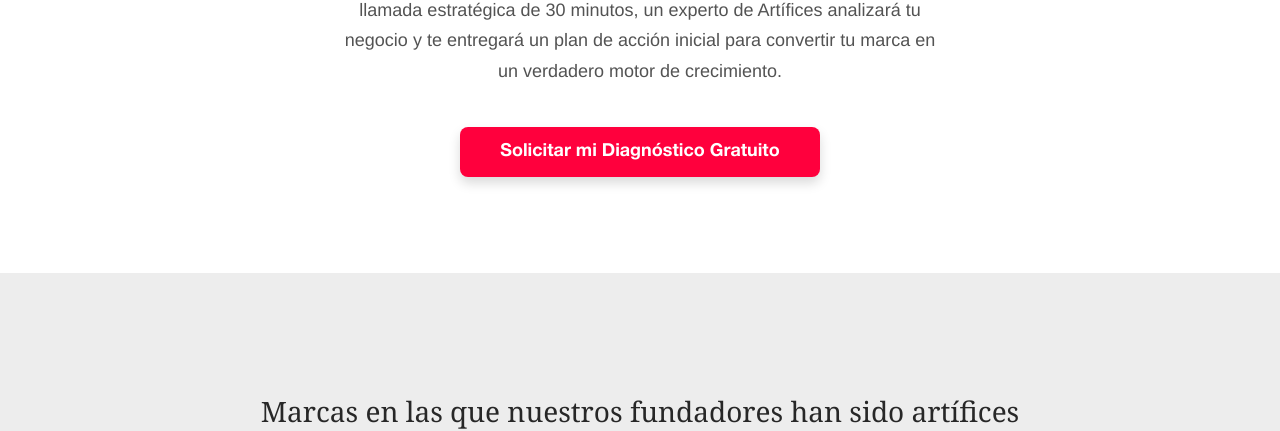
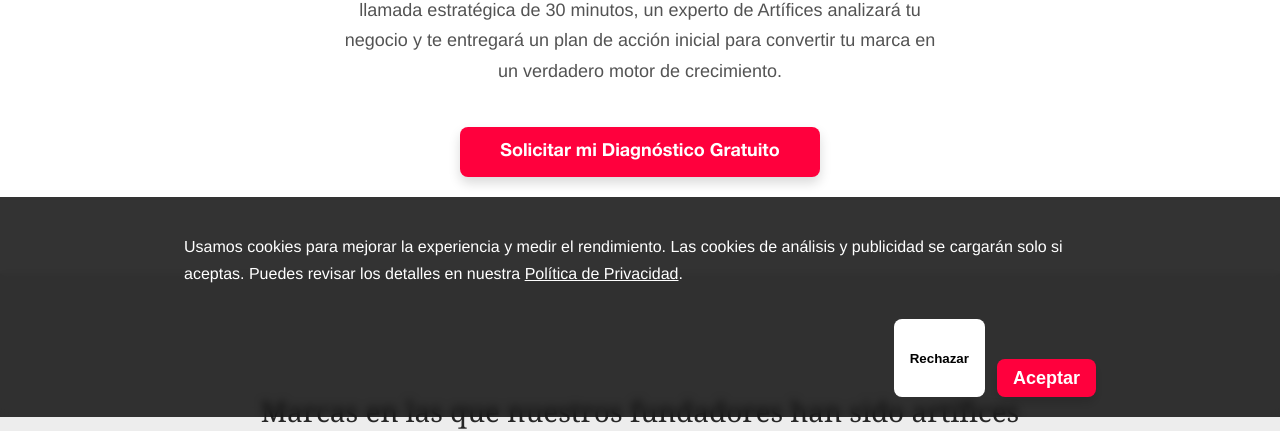
Before and after one commit to Juanalfaros/landing-artifices, a website built with Vite: page src/index.html in a window 1280 px wide. Shown: the part 383-814 px from the top of the page. Built offline with nearby package versions, Linux system fonts and the light colour scheme; files whose address does not match are found by name; a web font is replaced by a local one.

Commit message:
feat(consent): banner de cookies + integración Consent Mode v2 (events consent_granted/consent_denied)

```diff
--- a/src/css/styles.css
+++ b/src/css/styles.css
@@ -557,3 +557,60 @@ footer .recaptcha-disclaimer--footer {
   text-align: center;
   color: var(--gray-500, #737373);
 }
+
+/* ————— Cookie Banner ————— */
+.cookie-banner {
+  position: fixed;
+  left: 0;
+  right: 0;
+  bottom: 0;
+  z-index: 9999;
+  background: rgba(0,0,0,.8);
+  color: #fff;
+  backdrop-filter: blur(4px);
+  transform: translateY(100%);
+  transition: transform .3s ease;
+}
+
+.cookie-banner.is-visible {
+  transform: translateY(0);
+}
+
+.cookie-banner__inner {
+  max-width: 960px;
+  margin: 0 auto;
+  padding: 20px 24px;
+  display: grid;
+  gap: 16px;
+}
+
+.cookie-banner__text a {
+  color: #fff;
+  text-decoration: underline;
+}
+
+.cookie-banner__actions {
+  display: flex;
+  gap: 12px;
+  justify-content: flex-end;
+  flex-wrap: wrap;
+}
+
+.cookie-banner .btn-primary,
+.cookie-banner .btn-secondary {
+  border: 0;
+  padding: 10px 16px;
+  border-radius: 8px;
+  cursor: pointer;
+  font-weight: 600;
+}
+
+.cookie-banner .btn-primary {
+  background: #ff003d;
+  color: #fff;
+}
+
+.cookie-banner .btn-secondary {
+  background: #fff;
+  color: #000;
+}
--- a/src/index.html
+++ b/src/index.html
@@ -4,6 +4,28 @@
   <meta charset="utf-8" />
   <meta name="viewport" content="width=device-width, initial-scale=1" />
   <meta name="robots" content="index,follow" />
+  <script>
+    window.dataLayer = window.dataLayer || [];
+    // Consent Mode v2: todo denegado por defecto
+    window.dataLayer.push({
+      'gtm.start': new Date().getTime(), event: 'gtm.js'
+    });
+    window.dataLayer.push({
+      event: 'default_consent_set',
+      'consentDefaults': true
+    });
+    // API gtag
+    window.gtag = function(){ dataLayer.push(arguments); };
+    gtag('consent', 'default', {
+      'ad_storage': 'denied',
+      'analytics_storage': 'denied',
+      'ad_user_data': 'denied',
+      'ad_personalization': 'denied',
+      'functionality_storage': 'granted',  // cookies necesarias
+      'security_storage': 'granted'
+    });
+  </script>
+
 
   <!-- Google Tag Manager -->
   <%- gtmHead %>
@@ -258,6 +280,23 @@
     </section>
   </main>
 
+  <!-- …antes del </main> o justo antes del <footer> -->
+<div id="cookie-banner" class="cookie-banner" role="region" aria-label="Preferencias de cookies">
+  <div class="cookie-banner__inner">
+    <p class="cookie-banner__text">
+      Usamos cookies para mejorar la experiencia y medir el rendimiento.
+      Las cookies de análisis y publicidad se cargarán solo si aceptas.
+      Puedes revisar los detalles en nuestra
+      <a href="/pages/politica-privacidad.html">Política de Privacidad</a>.
+    </p>
+    <div class="cookie-banner__actions">
+      <button id="btn-consent-reject" class="btn-secondary" type="button">Rechazar</button>
+      <button id="btn-consent-accept" class="btn-primary" type="button">Aceptar</button>
+    </div>
+  </div>
+</div>
+
+
   <!-- FOOTER -->
   <footer>
     <div class="container">
@@ -285,6 +324,8 @@
 <script src="https://www.google.com/recaptcha/api.js?render=<%- VITE_RECAPTCHA_SITE_KEY %>"></script>
 
   <script type="module" src="/scripts/form.js"></script>
+  <script type="module" src="/scripts/consent.js"></script>
+
 
 </body>
 </html>
--- /dev/null
+++ b/src/scripts/consent.js
@@ -0,0 +1,60 @@
+// src/scripts/consent.js
+(function () {
+  const KEY = 'artifices_consent_v1';
+
+  function dl() {
+    window.dataLayer = window.dataLayer || [];
+    return window.dataLayer;
+  }
+
+  function save(state) {
+    try { localStorage.setItem(KEY, state); } catch {}
+  }
+
+  function read() {
+    try { return localStorage.getItem(KEY); } catch { return null; }
+  }
+
+  function pushState(state) {
+    if (state === 'granted') {
+      dl().push({ event: 'consent_granted' });
+    } else if (state === 'denied') {
+      dl().push({ event: 'consent_denied' });
+    }
+  }
+
+  function hideBanner() {
+    const banner = document.getElementById('cookie-banner');
+    if (banner) banner.classList.remove('is-visible');
+  }
+
+  function showBanner() {
+    const banner = document.getElementById('cookie-banner');
+    if (banner) banner.classList.add('is-visible');
+  }
+
+  function setConsent(state) {
+    save(state);
+    pushState(state);
+    hideBanner();
+  }
+
+  document.addEventListener('DOMContentLoaded', () => {
+    const stored = read();
+
+    // Si ya hay decisión, la reenviamos a GTM y ocultamos
+    if (stored === 'granted' || stored === 'denied') {
+      pushState(stored);
+      hideBanner();
+    } else {
+      showBanner();
+    }
+
+    // Botones
+    const acceptBtn = document.getElementById('btn-consent-accept');
+    const rejectBtn = document.getElementById('btn-consent-reject');
+
+    acceptBtn?.addEventListener('click', () => setConsent('granted'));
+    rejectBtn?.addEventListener('click', () => setConsent('denied'));
+  });
+})();
```
